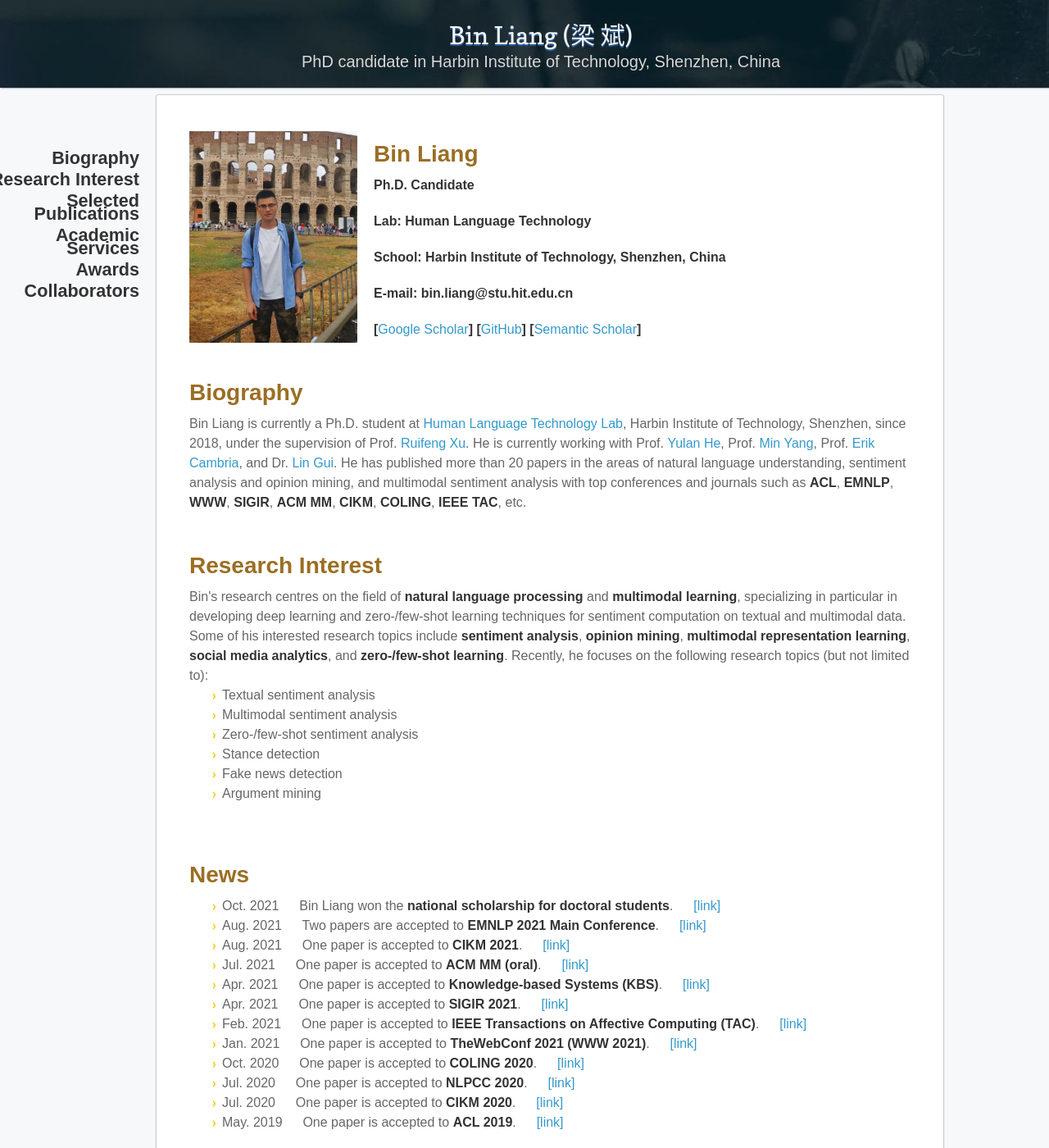
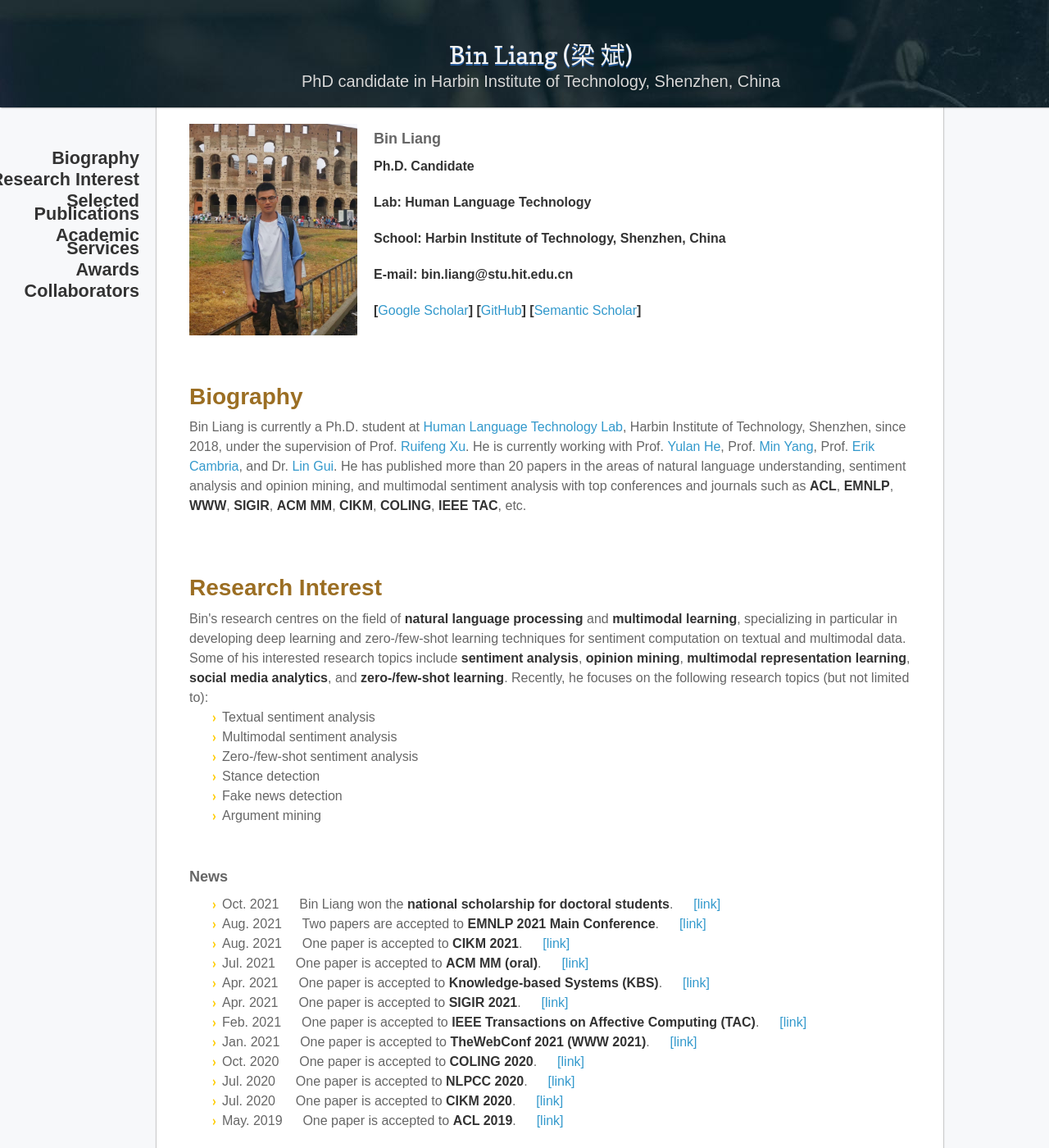
Before and after one commit to BinLiang-NLP/BinLiang-NLP.github.io, a Jekyll site: the page built from index.md, in a window 1280 px wide and 1400 px high. Shown: the whole window at 82% size. Built offline with Jekyll 4.4.1, drawn with Linux system fonts in a browser that asks for light colours; nearby versions of some CDN libraries; our own code applies the rules of GitHub Pages for plain Markdown files.

Commit message:
Update jekyll-theme-leap-day.scss

```diff
--- a/_sass/jekyll-theme-leap-day.scss
+++ b/_sass/jekyll-theme-leap-day.scss
@@ -32,6 +32,7 @@ h1, h2, h3 {
 
 h1 {
   font-size:28px;
+  padding-top: 0.8em;
 }
 
 h2 {
@@ -39,9 +40,13 @@ h2 {
   color:#393939;
 }
 
+h3, h4, h5, h6 {
+  color:#666666;
+}
+
 h3 {
-  font-size: 28px;
-  padding-top: 0.8em;
+  font-size: 18px;
+  line-height: 24px;
 }
 
 h4, h5, h6 {
```
